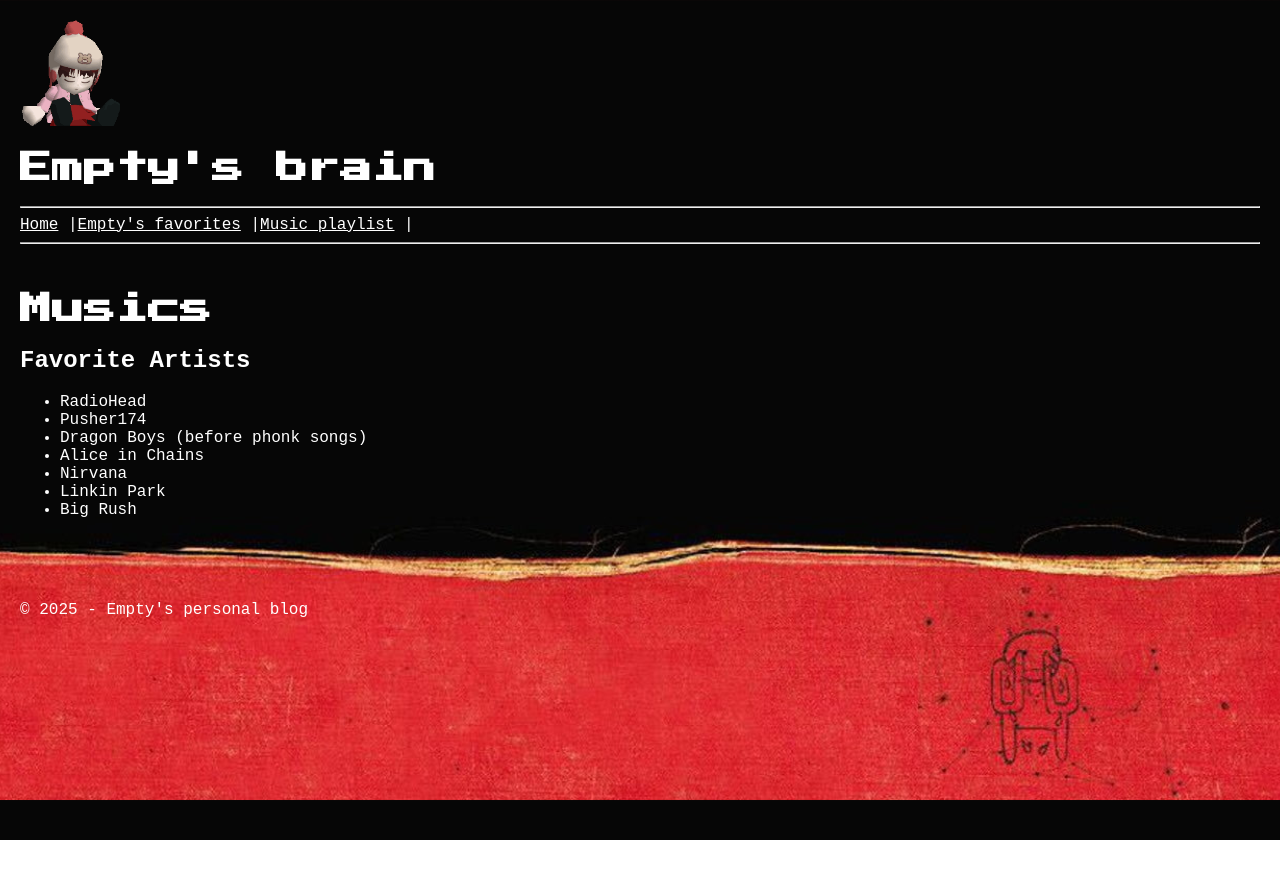
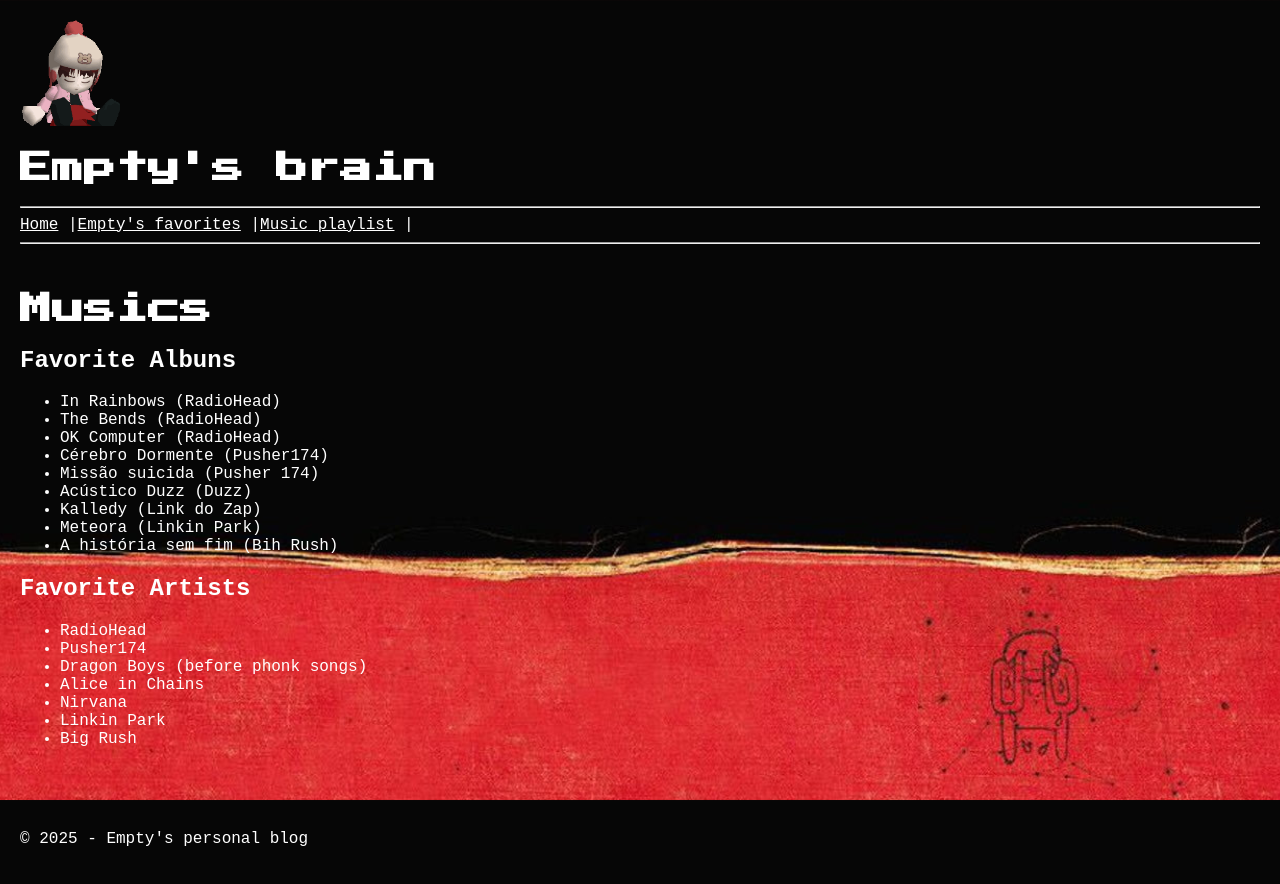
Before and after one commit to Empty7k/empty-blog, a React (Create React App) app: page /music in a window 1280 px wide. Before the commit the page ends 840 px from the top, so only its background shows below. Built offline with nearby package versions, Linux system fonts and the light colour scheme.

Commit message:
Update Music.js

```diff
--- a/src/pages/Music.js
+++ b/src/pages/Music.js
@@ -4,6 +4,21 @@ function Music() {
   return (
     <div id='music' className='page-content'>
       <h1>Musics</h1>
+
+      <h2>Favorite Albuns</h2>
+      <ul>
+        <li>In Rainbows (RadioHead)</li>
+        <li>The Bends (RadioHead)</li>
+        <li>OK Computer (RadioHead)</li>
+        <li>Cérebro Dormente (Pusher174)</li>
+        <li>Missão suicida (Pusher 174)</li>
+        <li>Acústico Duzz (Duzz)</li>
+        <li>Kalledy (Link do Zap)</li>
+        <li>Meteora (Linkin Park)</li>
+        <li>A história sem fim (Bih Rush)</li>
+
+      </ul>
+
       <h2>Favorite Artists</h2>
       <ul>
         <li>RadioHead</li>
@@ -15,6 +30,7 @@ function Music() {
         <li>Big Rush</li>
       </ul>
 
+
     </div>
   );
 }
```
